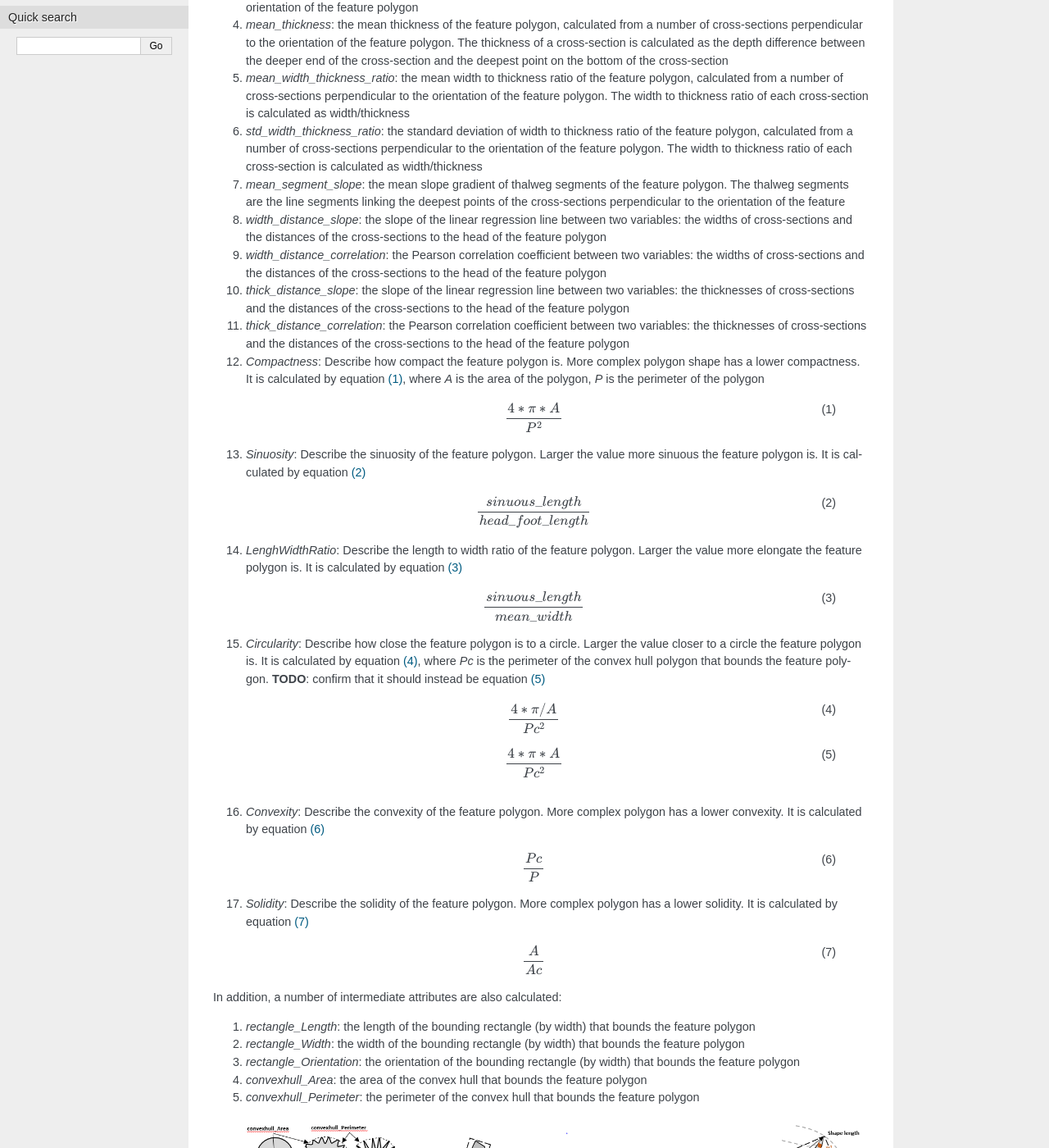
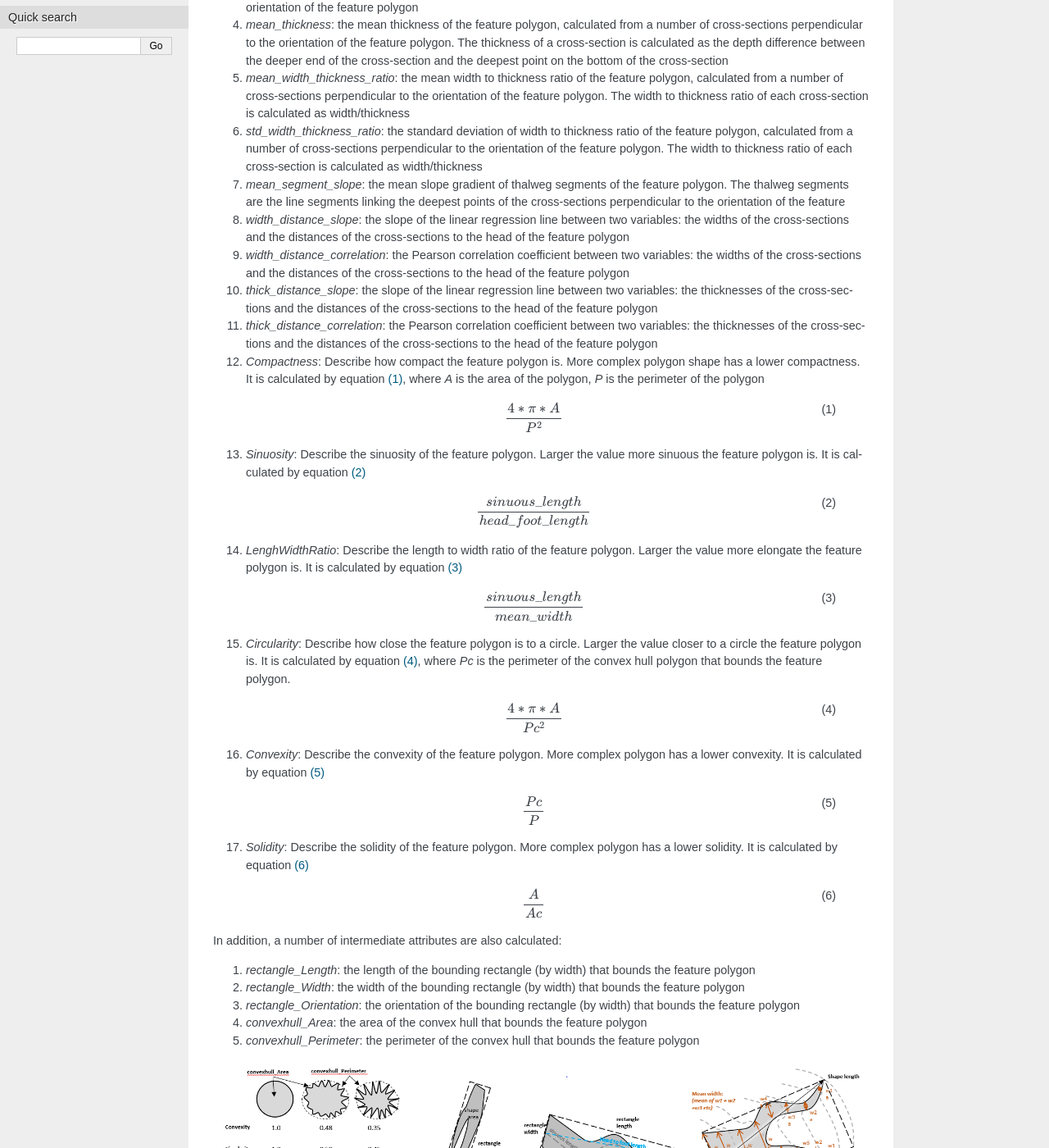
Before and after one commit to GeoscienceAustralia/GA-SaMMT, a Sphinx documentation site: the page built from docs/source/add_shape_attributes_low.rst, in a window 1280 px wide and 1400 px high, scrolled down 271 px. Shown: the whole window at 82% size. Built offline with Sphinx 7.4.7, drawn with Linux system fonts in a browser that asks for light colours.

Commit message:
Fix: Replaced incorrect formulae with correct version. Minor grammatical changes.

```diff
--- a/docs/source/add_shape_attributes_low.rst
+++ b/docs/source/add_shape_attributes_low.rst
@@ -13,10 +13,10 @@ The following attributes are calculated to describe the polygon shape of each ba
 5. *mean_width_thickness_ratio*: the mean width to thickness ratio of the feature polygon, calculated from a number of cross-sections perpendicular to the orientation of the feature polygon. The width to thickness ratio of each cross-section is calculated as width/thickness
 6. *std_width_thickness_ratio*: the standard deviation of width to thickness ratio of the feature polygon, calculated from a number of cross-sections perpendicular to the orientation of the feature polygon. The width to thickness ratio of each cross-section is calculated as width/thickness
 7. *mean_segment_slope*: the mean slope gradient of thalweg segments of the feature polygon. The thalweg segments are the line segments linking the deepest points of the cross-sections perpendicular to the orientation of the feature
-8. *width_distance_slope*: the slope of the linear regression line between two variables: the widths of cross-sections and the distances of the cross-sections to the head of the feature polygon
-9. *width_distance_correlation*: the Pearson correlation coefficient between two variables: the widths of cross-sections and the distances of the cross-sections to the head of the feature polygon
-10. *thick_distance_slope*: the slope of the linear regression line between two variables: the thicknesses of cross-sections and the distances of the cross-sections to the head of the feature polygon
-11. *thick_distance_correlation*: the Pearson correlation coefficient between two variables: the thicknesses of cross-sections and the distances of the cross-sections to the head of the feature polygon
+8. *width_distance_slope*: the slope of the linear regression line between two variables: the widths of the cross-sections and the distances of the cross-sections to the head of the feature polygon
+9. *width_distance_correlation*: the Pearson correlation coefficient between two variables: the widths of the cross-sections and the distances of the cross-sections to the head of the feature polygon
+10. *thick_distance_slope*: the slope of the linear regression line between two variables: the thicknesses of the cross-sections and the distances of the cross-sections to the head of the feature polygon
+11. *thick_distance_correlation*: the Pearson correlation coefficient between two variables: the thicknesses of the cross-sections and the distances of the cross-sections to the head of the feature polygon
 12. *Compactness*: Describe how compact the feature polygon is. More complex polygon shape has a lower compactness. It is calculated by equation :eq:`compactness-low`, where *A* is the area of the polygon, *P* is the perimeter of the polygon
 
    .. math::
@@ -38,12 +38,7 @@ The following attributes are calculated to describe the polygon shape of each ba
 
      \frac{sinuous\_length}{mean\_width}
 
-15. *Circularity*: Describe how close the feature polygon is to a circle. Larger the value closer to a circle the feature polygon is. It is calculated by equation :eq:`circularity-low-1`, where *Pc* is the perimeter of the convex hull polygon that bounds the feature polygon. **TODO**: confirm that it should instead be equation :eq:`circularity-low-2`
-
-   .. math::
-     :label: circularity-low-1
-
-     \frac{4 * \pi / A}{Pc^2}
+15. *Circularity*: Describe how close the feature polygon is to a circle. Larger the value closer to a circle the feature polygon is. It is calculated by equation :eq:`circularity-low-2`, where *Pc* is the perimeter of the convex hull polygon that bounds the feature polygon.
 
    .. math::
      :label: circularity-low-2
```
Also changed, not shown: docs/source/add_shape_attributes_high.rst (+1 -6 lines).
